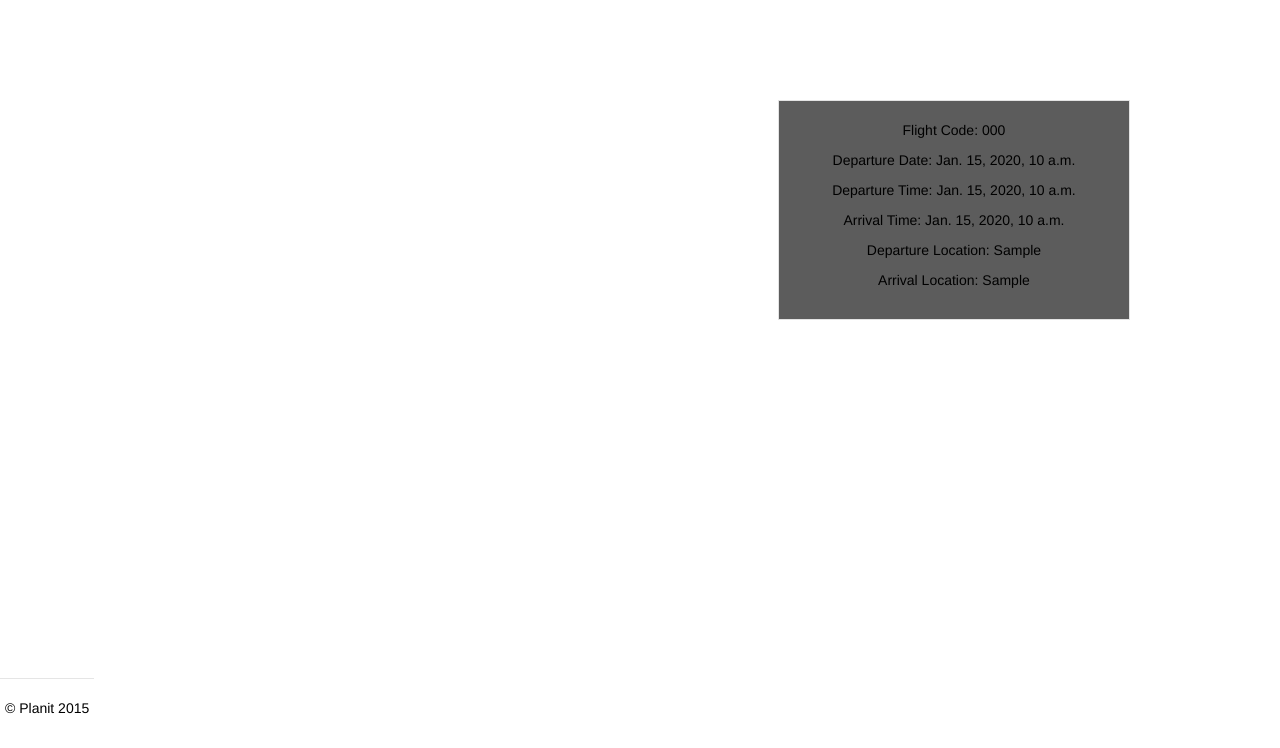
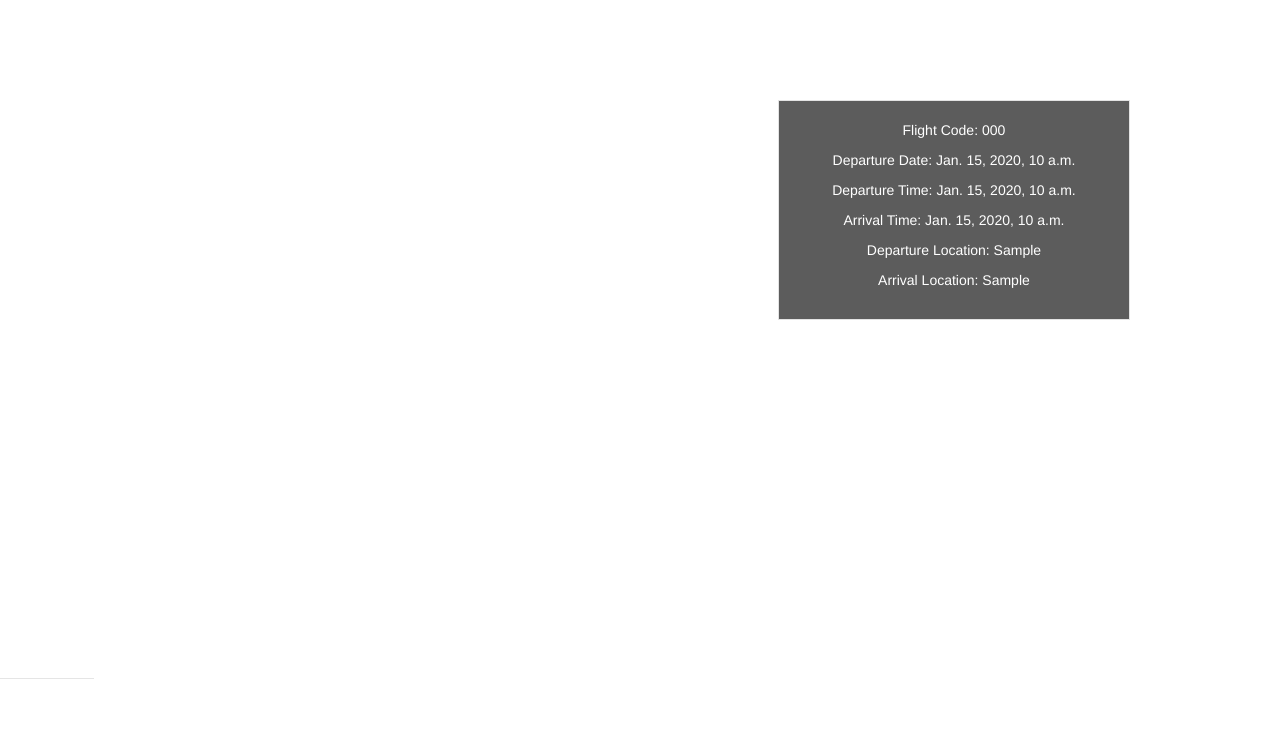
Before and after one commit to Deathridge/planit, a Django app: template flights/templates/flight_list.html in a window 1280 px wide. Shown: the part 52-800 px from the top of the page. Run offline with Django 3.2, Linux system fonts and the light colour scheme; the template is opened without the code that fills it: most values are stand-ins (such as "Sample title", 1, 10 or a date in 2020); some libraries are stand-ins or nearby versions.

Commit message:
asthetics change

```diff
--- a/static/css/flights.css
+++ b/static/css/flights.css
@@ -125,7 +125,7 @@
 }
 
 p {
-  color: #000000;
+  color: #ffffff;
   /*text-shadow: -1px 0 white, 0 1px white, 1px 0 white, 0 -1px white;*/
   margin-left: 5px;
   margin-right: 5px;
@@ -158,3 +158,7 @@ p {
 .navbar {
   background: #5C5C5C;
 }
+
+a {
+  color: #ffffff;
+}
```
